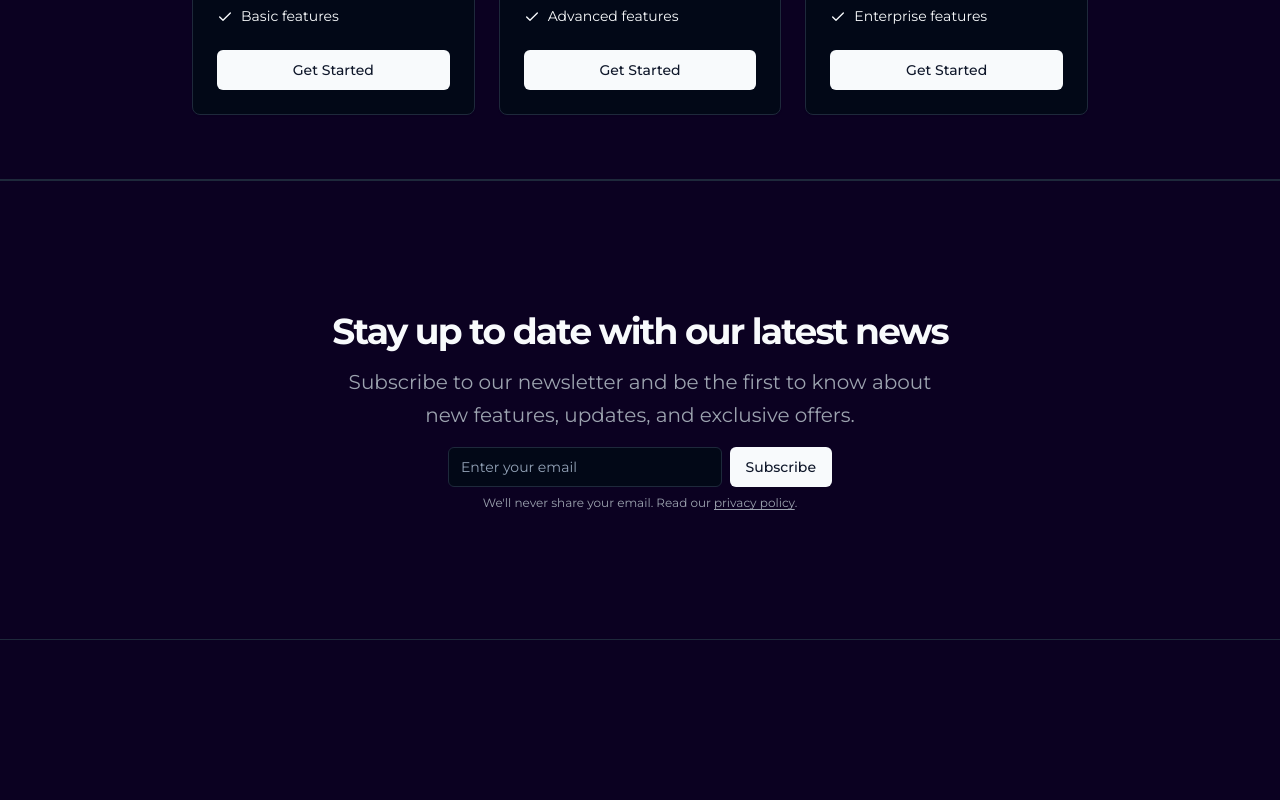
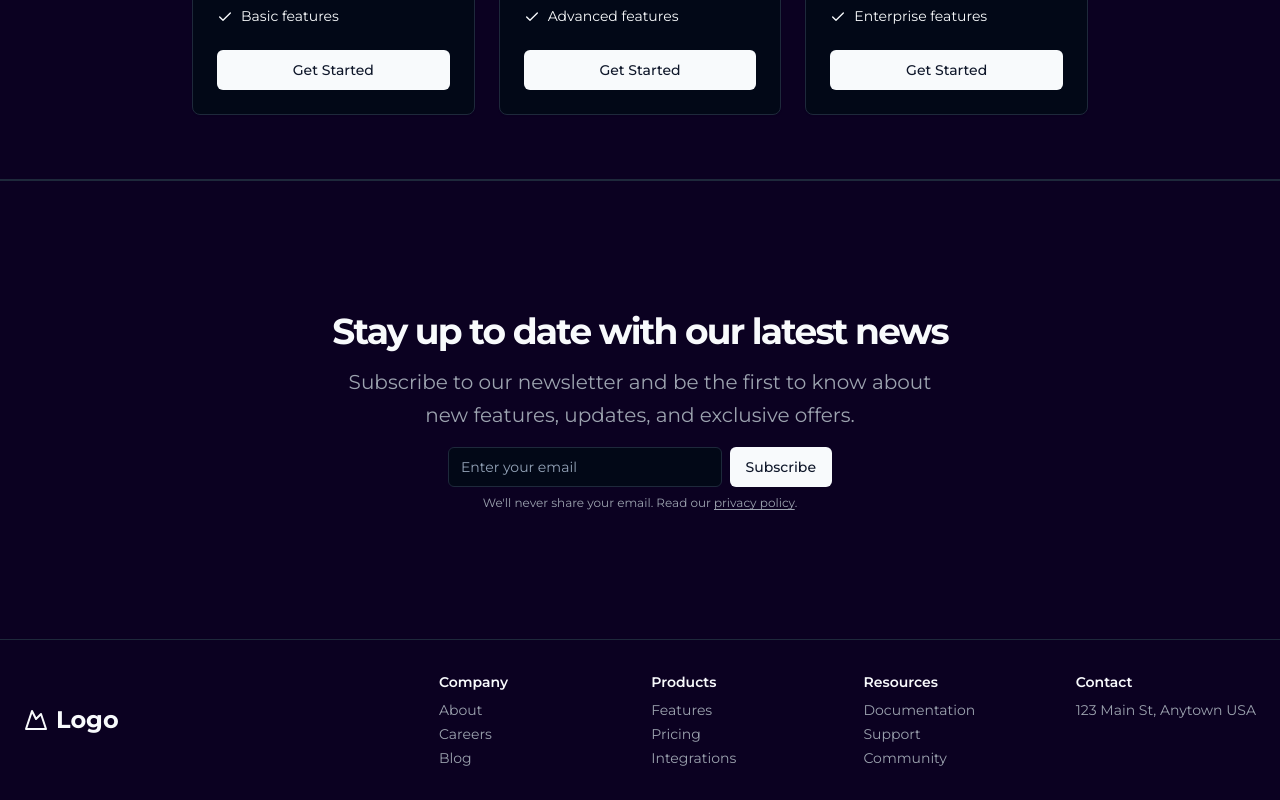
Before and after one commit to ademhatay/shadcn-saas-landing, a React (Vite) app: page / in a window 1280 px wide. Shown: the part 2733-3533 px from the top of the page. Before the commit the page ends 3373 px from the top, so only its background shows below. Built offline with nearby package versions, Linux system fonts and the light colour scheme.

Commit message:
feat: footer section.

```diff
--- a/src/App.tsx
+++ b/src/App.tsx
@@ -6,6 +6,7 @@ import Brands from "./components/base/Brands";
 import Features from "./components/base/Features";
 import Pricing from "./components/base/Pricing";
 import Newsletter from "./components/base/Newsletter";
+import Footer from "./components/base/Footer";
 
 
 const App = () => {
@@ -34,6 +35,7 @@ const App = () => {
     <Features />
     <Pricing />
     <Newsletter />
+    <Footer />
   </>
 }
 
--- /dev/null
+++ b/src/components/base/Footer.tsx
@@ -0,0 +1,93 @@
+import { MountainIcon } from "lucide-react"
+
+const Footer = () => {
+  return <>
+    <footer className="py-8 ">
+      <div className="container mx-auto flex items-center justify-between px-4 md:px-6">
+        <div className="flex items-center space-x-2">
+          <MountainIcon className="h-6 w-6" />
+          <span className="text-2xl font-bold">
+            Logo
+          </span>
+        </div>
+        <div className="grid grid-cols-2 gap-8 md:grid-cols-4">
+          <div className="space-y-2">
+            <h4 className="text-sm font-semibold">Company</h4>
+            <nav className="flex flex-col space-y-1">
+              <a
+                className="text-sm text-gray-500 hover:text-gray-900 dark:text-gray-400 dark:hover:text-gray-50"
+                href="#"
+              >
+                About
+              </a>
+              <a
+                className="text-sm text-gray-500 hover:text-gray-900 dark:text-gray-400 dark:hover:text-gray-50"
+                href="#"
+              >
+                Careers
+              </a>
+              <a
+                className="text-sm text-gray-500 hover:text-gray-900 dark:text-gray-400 dark:hover:text-gray-50"
+                href="#"
+              >
+                Blog
+              </a>
+            </nav>
+          </div>
+          <div className="space-y-2">
+            <h4 className="text-sm font-semibold">Products</h4>
+            <nav className="flex flex-col space-y-1">
+              <a
+                className="text-sm text-gray-500 hover:text-gray-900 dark:text-gray-400 dark:hover:text-gray-50"
+                href="#"
+              >
+                Features
+              </a>
+              <a
+                className="text-sm text-gray-500 hover:text-gray-900 dark:text-gray-400 dark:hover:text-gray-50"
+                href="#"
+              >
+                Pricing
+              </a>
+              <a
+                className="text-sm text-gray-500 hover:text-gray-900 dark:text-gray-400 dark:hover:text-gray-50"
+                href="#"
+              >
+                Integrations
+              </a>
+            </nav>
+          </div>
+          <div className="space-y-2">
+            <h4 className="text-sm font-semibold">Resources</h4>
+            <nav className="flex flex-col space-y-1">
+              <a
+                className="text-sm text-gray-500 hover:text-gray-900 dark:text-gray-400 dark:hover:text-gray-50"
+                href="#"
+              >
+                Documentation
+              </a>
+              <a
+                className="text-sm text-gray-500 hover:text-gray-900 dark:text-gray-400 dark:hover:text-gray-50"
+                href="#"
+              >
+                Support
+              </a>
+              <a
+                className="text-sm text-gray-500 hover:text-gray-900 dark:text-gray-400 dark:hover:text-gray-50"
+                href="#"
+              >
+                Community
+              </a>
+            </nav>
+          </div>
+          <div className="space-y-2">
+            <h4 className="text-sm font-semibold">Contact</h4>
+            <div className="text-sm text-gray-500 dark:text-gray-400">123 Main St, Anytown USA</div>
+          </div>
+        </div>
+      </div>
+    </footer>
+  </>
+}
+
+export default Footer
```
